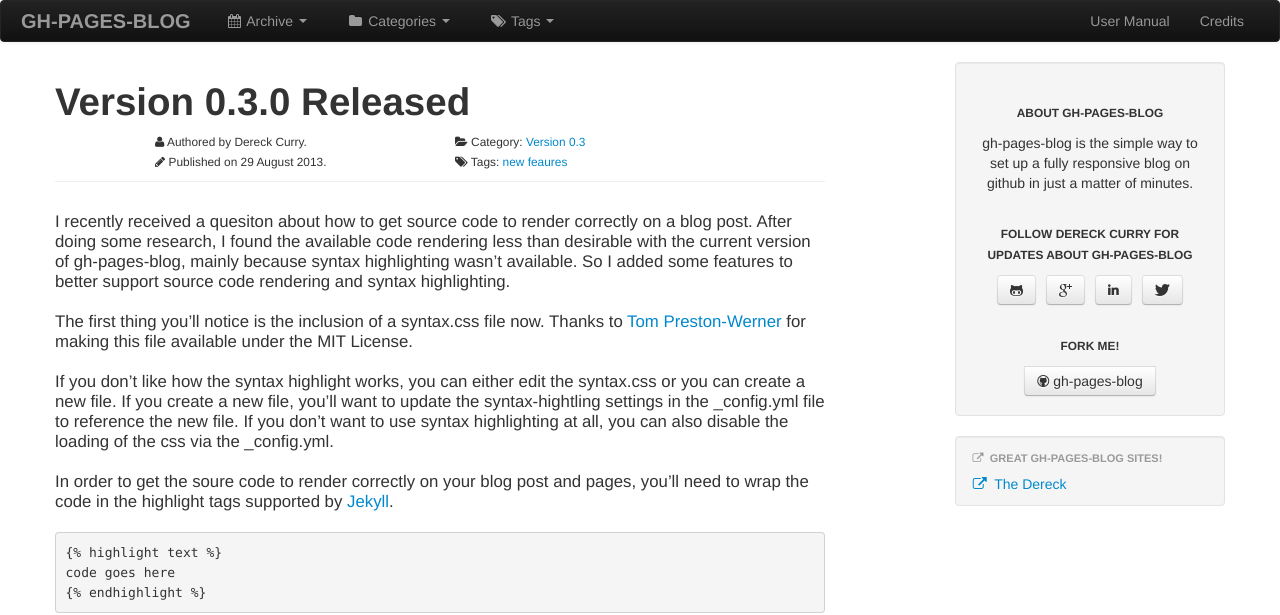
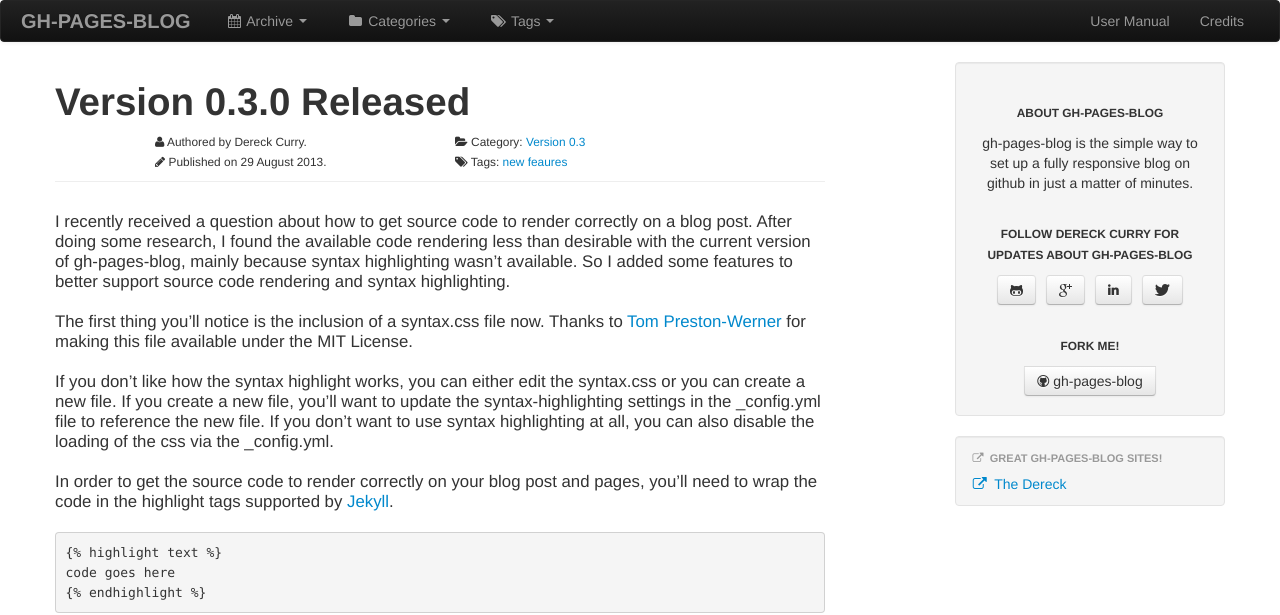
Before and after one commit to thedereck/gh-pages-blog, a Jekyll site: the page built from _posts/2013-08-29-version-0-3-0.md, in a window 1280 px wide. Shown: the top 615 px of the page. Built offline with Jekyll 4.4.1, drawn with Linux system fonts in a browser that asks for light colours; comment, search, counter and statistics services are not loaded.

```diff
--- a/_posts/2013-08-29-version-0-3-0.md
+++ b/_posts/2013-08-29-version-0-3-0.md
@@ -6,13 +6,13 @@
   - new feaures
 ---
 
-I recently received a quesiton about how to get source code to render correctly on a blog post. After doing some research, I found the available code rendering less than desirable with the current version of gh-pages-blog, mainly because syntax highlighting wasn't available. So I added some features to better support source code rendering and syntax highlighting.
+I recently received a question about how to get source code to render correctly on a blog post. After doing some research, I found the available code rendering less than desirable with the current version of gh-pages-blog, mainly because syntax highlighting wasn't available. So I added some features to better support source code rendering and syntax highlighting.
 
 The first thing you'll notice is the inclusion of a syntax.css file now. Thanks to [Tom Preston-Werner](https://github.com/mojombo/jekyll) for making this file available under the MIT License.
 
-If you don't like how the syntax highlight works, you can either edit the syntax.css or you can create a new file. If you create a new file, you'll want to update the syntax-hightling settings in the \_config.yml file to reference the new file. If you don't want to use syntax highlighting at all, you can also disable the loading of the css via the \_config.yml.
+If you don't like how the syntax highlight works, you can either edit the syntax.css or you can create a new file. If you create a new file, you'll want to update the syntax-highlighting settings in the \_config.yml file to reference the new file. If you don't want to use syntax highlighting at all, you can also disable the loading of the css via the \_config.yml.
 
-In order to get the soure code to render correctly on your blog post and pages, you'll need to wrap the code in the highlight tags supported by [Jekyll](http://jekyllrb.com).
+In order to get the source code to render correctly on your blog post and pages, you'll need to wrap the code in the highlight tags supported by [Jekyll](http://jekyllrb.com).
 
 <pre>{% raw %}{% highlight text %}
 code goes here
```
Also changed, not shown: _posts/2013-08-29-version-0-2-2.md (+1 -1 lines), _posts/2014-03-21-version-0-3-1.md (added, +13 -0 lines).
